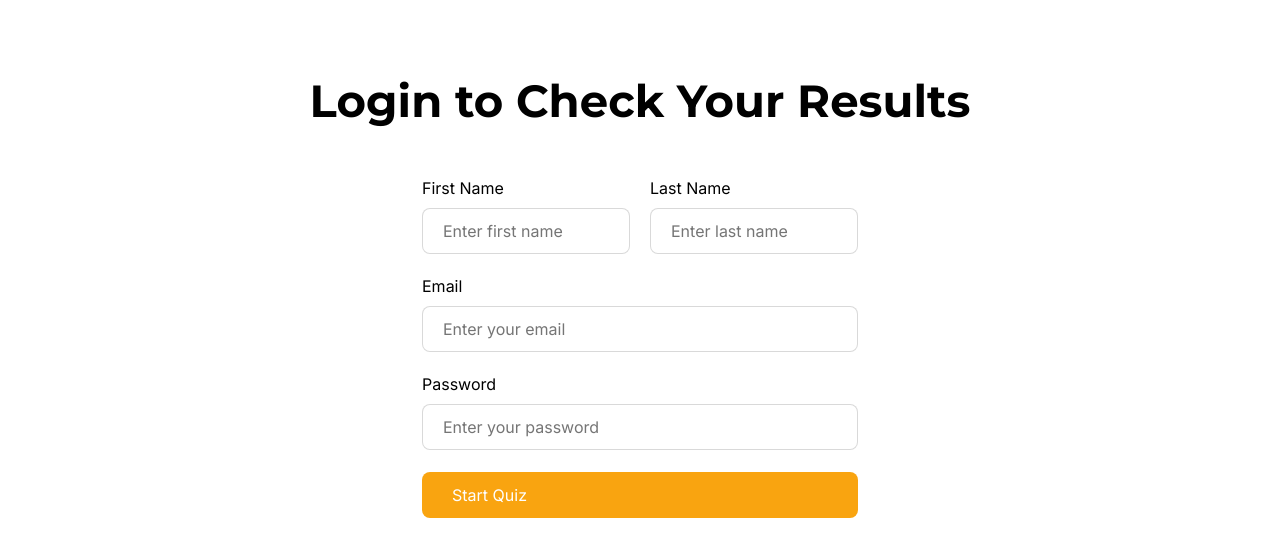
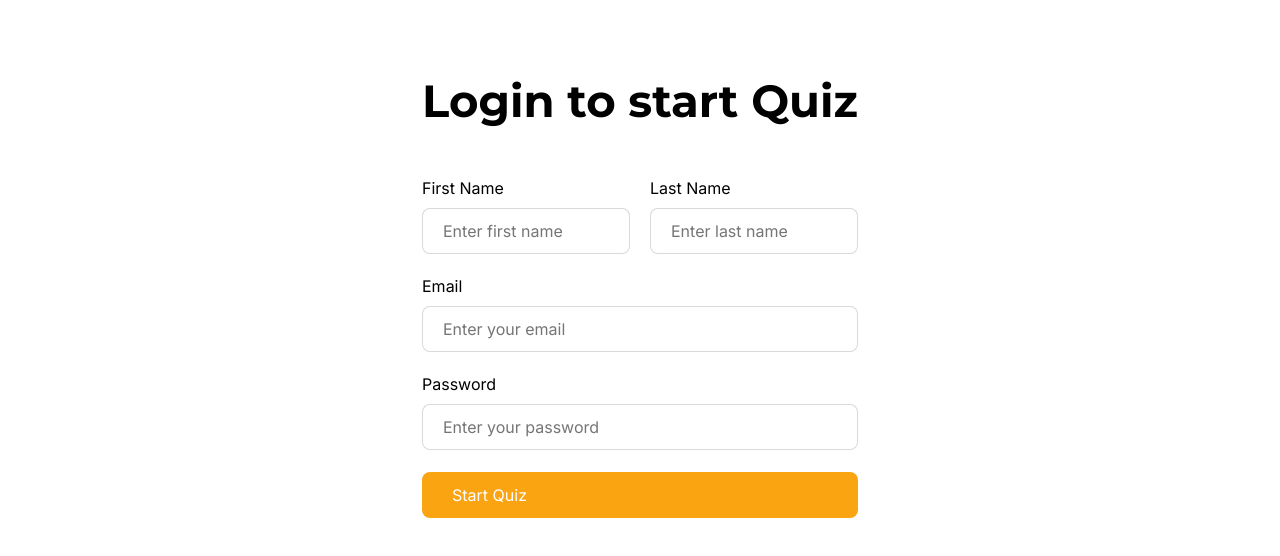
Before and after one commit to ammardevl/Quiz-Platform, a plain HTML site: page login.html in a window 1280 px wide. Shown: the part 96-652 px from the top of the page. Drawn offline with Linux system fonts and the light colour scheme.

Commit message:
Final Verdict

```diff
--- a/login.html
+++ b/login.html
@@ -3,14 +3,14 @@
   <head>
     <meta charset="UTF-8" />
     <meta name="viewport" content="width=device-width, initial-scale=1.0" />
-    <title>Login to check Results</title>
+    <title>Login to start Quiz</title>
     <link rel="stylesheet" href="style.css" />
   </head>
   <body>
     <section class="ammar-quiz">
       <div class="ammar-quiz-app-container">
         <div class="ammar-quiz-app-wrapper form-wrap">
-          <h2 class="ammar-quiz-app-h2">Login to Check Your Results</h2>
+          <h2 class="ammar-quiz-app-h2">Login to start Quiz</h2>
           <form action="" class="ammar-quiz-app-form">
             <div class="form-lines">
               <div>
```
Also changed, not shown: index.html (+1 -1 lines), quiz.html (+1 -1 lines).
